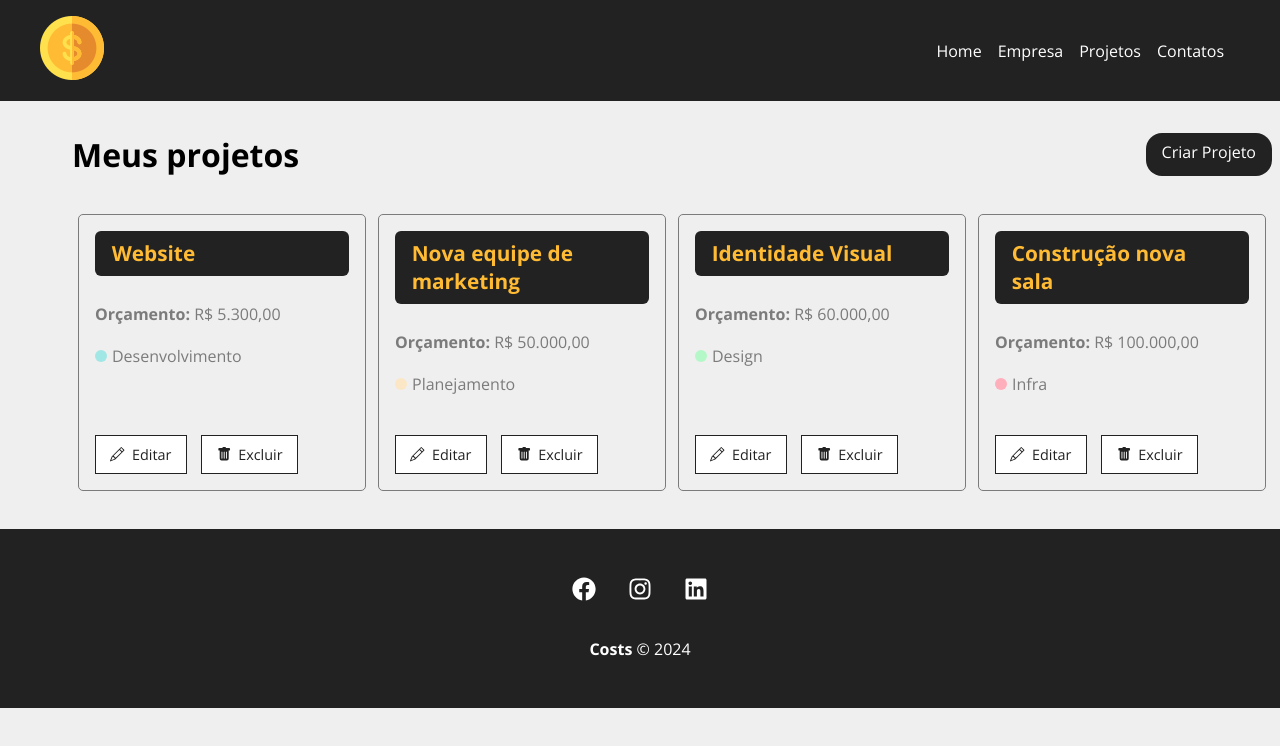
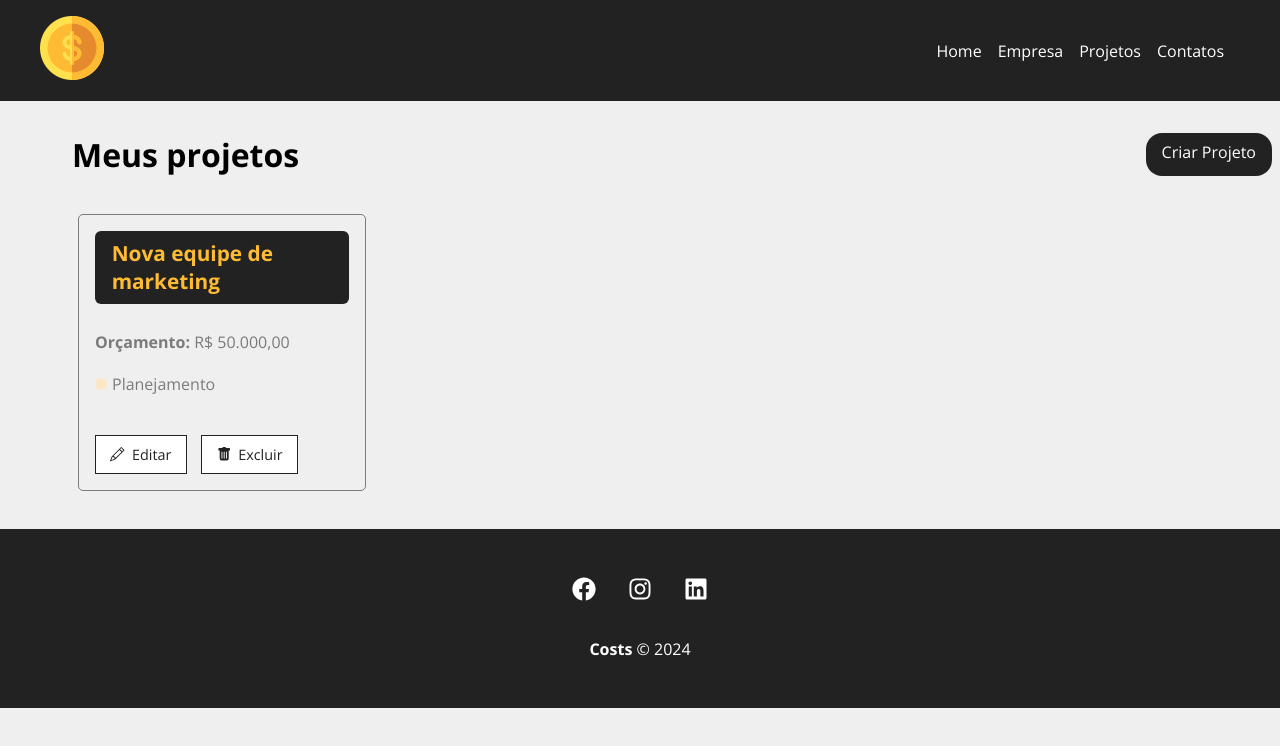
Before and after one commit to MateusGomesc/costs, a React (Create React App) app: page /Projects in a window 1280 px wide. Shown: the top 746 px of the page. Built offline with nearby package versions, Linux system fonts and the light colour scheme; data requests are answered from the project's data file; the HTML template or start-up script is replaced by a standard one.

Commit message:
feat: add remove function in project page

```diff
--- a/db.json
+++ b/db.json
@@ -1,16 +1,5 @@
 {
   "projects": [
-    {
-      "id": "ca4d",
-      "name": "Website",
-      "budget": "5300",
-      "category": {
-        "id": "2",
-        "name": "Desenvolvimento"
-      },
-      "cost": 0,
-      "services": []
-    },
     {
       "id": "4324",
       "category": {
@@ -19,28 +8,6 @@
       },
       "name": "Nova equipe de marketing",
       "budget": "50000",
-      "cost": 0,
-      "services": []
-    },
-    {
-      "id": "134c",
-      "category": {
-        "id": "3",
-        "name": "Design"
-      },
-      "name": "Identidade Visual",
-      "budget": "60000",
-      "cost": 0,
-      "services": []
-    },
-    {
-      "id": "aef3",
-      "name": "Construção nova sala",
-      "budget": "100000",
-      "category": {
-        "id": "1",
-        "name": "Infra"
-      },
       "cost": 0,
       "services": []
     }
--- a/src/components/pages/Projects.js
+++ b/src/components/pages/Projects.js
@@ -12,6 +12,7 @@ import Loading from '../layout/Loading'
 function Projects(){
     const [projects, setProjects] = useState([])
     const [loading, setLoading] = useState(true)
+    const [deleteMessage, setDeleteMessage] = useState('')
 
     const location = useLocation()
     let message = ''
@@ -35,6 +36,21 @@ function Projects(){
             .catch(error => console.log(error))
     }, [])
 
+    function removeProject(id){
+        fetch(`http://localhost:5000/projects/${id}`, {
+            method: 'DELETE',
+            headers: {
+                'Content-Type': 'application/json'
+            }
+        })
+            .then(response => response.json())
+            .then(() => {
+                setProjects(projects.filter(project => project.id !== id))
+                setDeleteMessage('Projeto excluído com sucesso!')
+            })
+            .catch(error => console.log(error))
+    }
+
     return(
         <div className={styles.projectsContainer}>
             <div className={styles.titleContainer}>
@@ -50,6 +66,12 @@ function Projects(){
                     text={message}
                 />
             )}
+            {deleteMessage && (
+                <Message
+                    type='error'
+                    text={deleteMessage}
+                />
+            )}
             <Container customClass='start'>
                 {projects.length > 0 && projects.map(project => (
                     <ProjectCard
@@ -58,6 +80,7 @@ function Projects(){
                         budget={project?.budget}
                         category={project?.category?.name}
                         key={project?.id}
+                        handleRemove={removeProject}
                     />
                 ))}
                 {loading && <Loading/>}
--- a/src/components/projects/ProjectCard.js
+++ b/src/components/projects/ProjectCard.js
@@ -6,6 +6,11 @@ import styles from './ProjectCard.module.css'
 function ProjectCard({ id, name, budget, category, handleRemove }){
     function formatPrice(value) {
         return "R$ " + value.toFixed(2).replace(".", ",").replace(/\B(?=(\d{3})+(?!\d))/g, ".");
+    }
+
+    const remove = (event) => {
+        event.preventDefault()
+        handleRemove(id)
     }
 
     return(
@@ -23,7 +28,7 @@ function ProjectCard({ id, name, budget, category, handleRemove }){
                 <Link to='/'>
                     <BsPencil /> Editar
                 </Link>
-                <button>
+                <button onClick={remove}>
                     <BsFillTrashFill /> Excluir
                 </button>
             </div>
```
